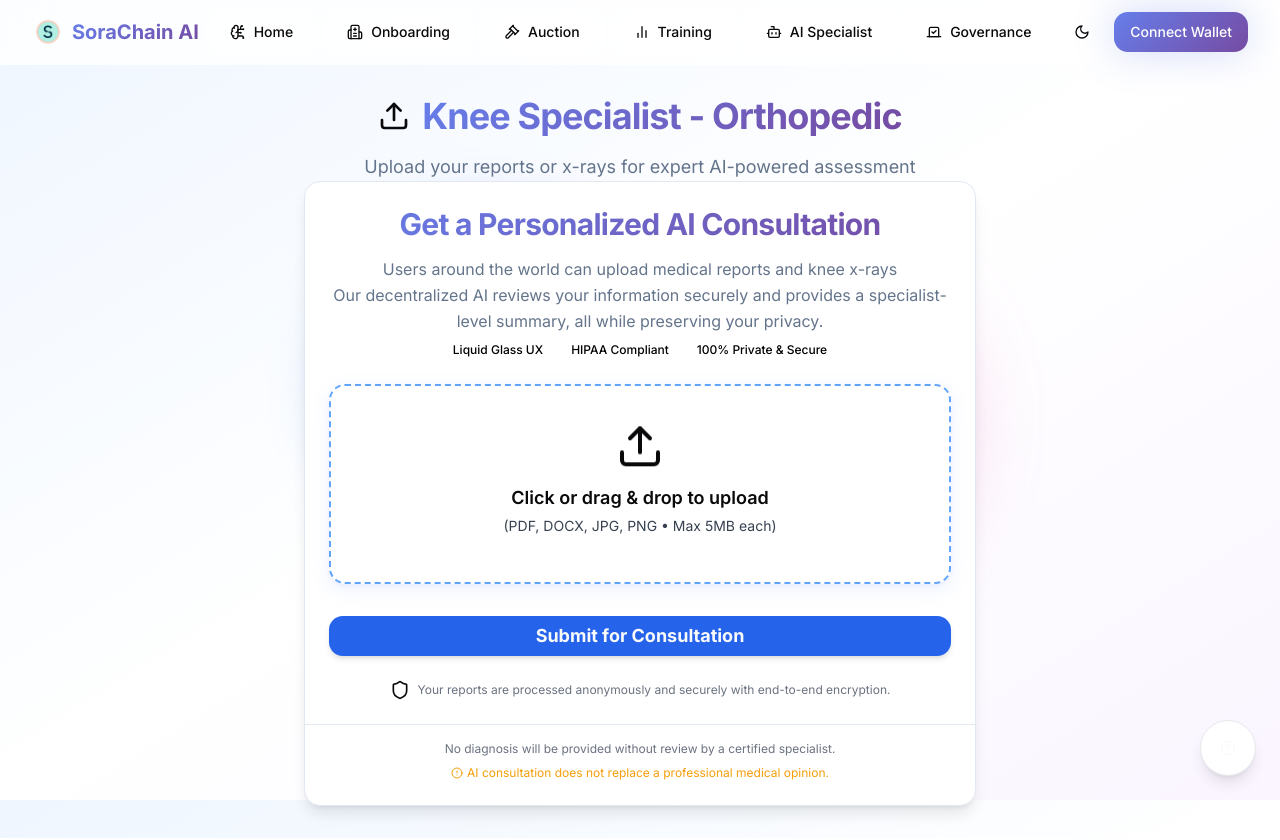
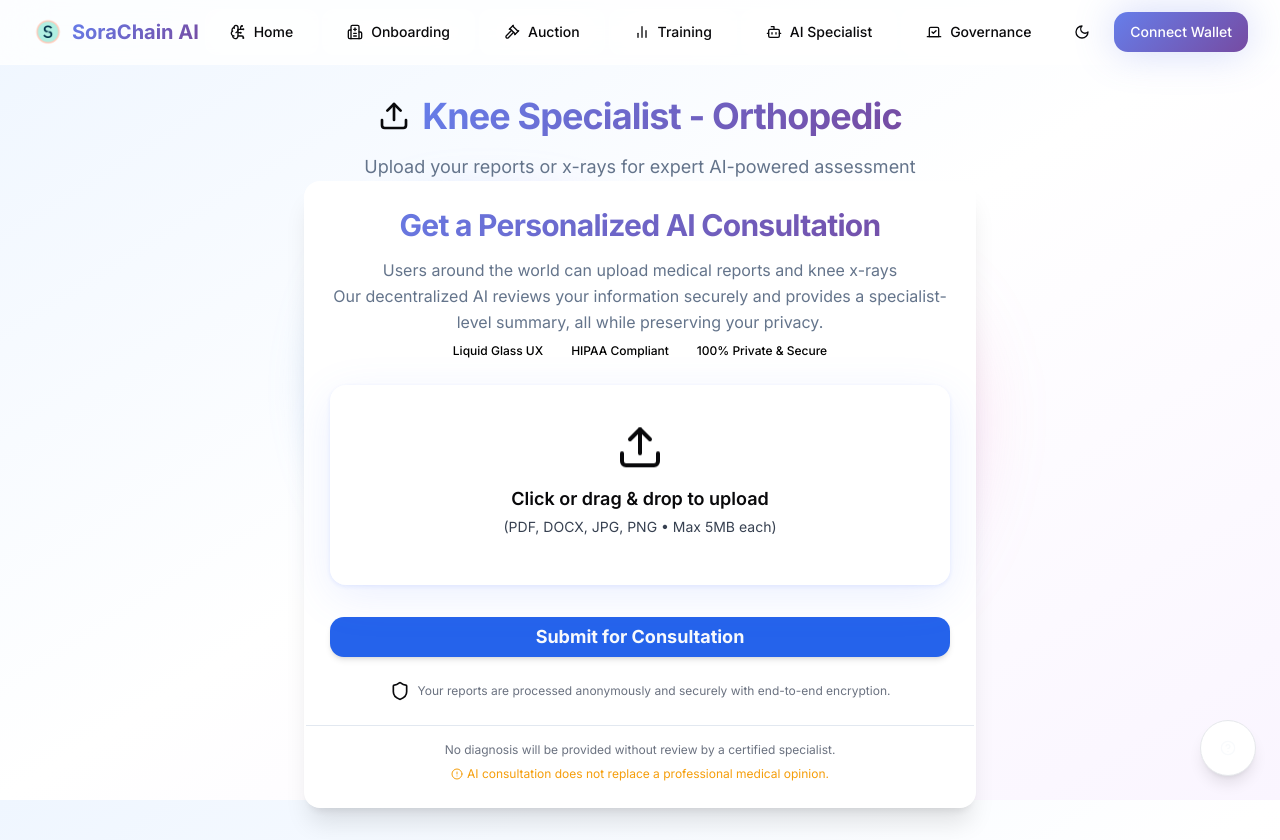
Before and after one commit to SoraChain-AI/Healthcare-ortho, a React (Vite) app: page /inference in a window 1280 px wide. Built offline with nearby package versions, Linux system fonts and the light colour scheme.

Commit message:
Reverted to commit d9946b8cfa4dfbe4ae27dae9a3cb954eb1550c10

```diff
--- a/src/pages/Inference.tsx
+++ b/src/pages/Inference.tsx
@@ -115,7 +115,7 @@ const Inference = () => {
         icon={<Upload className="h-8 w-8" />}
       />
       <div className="flex flex-col items-center justify-center min-h-[70vh]">
-        <Card className="max-w-2xl w-full border bg-white dark:bg-gray-900 shadow-lg relative">
+        <Card className="glass-card max-w-2xl w-full backdrop-blur-lg border-2 border-sorachain-light/30 shadow-xl relative animate-fade-in">
           <CardHeader className="text-center">
             <CardTitle className="text-3xl font-bold text-gradient mb-2">
               Get a Personalized AI Consultation
@@ -131,15 +131,17 @@ const Inference = () => {
             </div>
           </CardHeader>
           <CardContent>
-            <div className={`transition-all duration-300 p-0`}>
+            <div
+              className={`transition-all duration-300 p-0`}
+            >
               <div
                 onDrop={handleDrop}
                 onDragOver={e => e.preventDefault()}
-                className="border-2 border-dashed border-blue-400 hover:border-sorachain-primary transition rounded-2xl bg-white dark:bg-gray-800 flex flex-col items-center justify-center p-8 min-h-[200px] cursor-pointer"
+                className="border-2 border-dashed border-sorachain-light hover:border-sorachain-primary transition rounded-2xl bg-white/60 dark:bg-sorachain-dark/50 flex flex-col items-center justify-center p-8 min-h-[200px] glass-card glow-effect cursor-pointer"
                 onClick={handleUploadClick}
                 style={{
                   boxShadow:
-                    '0 6px 20px 0 rgba(102,134,255,0.10), 0 1.5px 4px 0 rgba(102,134,255,0.09)'
+                    '0 12px 45px 0 rgba(102,134,255,0.12), 0 1.5px 4px 0 rgba(102,134,255,0.15)'
                 }}
                 tabIndex={0}
                 role="button"
@@ -167,13 +169,13 @@ const Inference = () => {
               )}
             </div>
             {uploadedFiles.length > 0 && (
-              <div className="bg-gray-50 dark:bg-gray-800 rounded-lg mt-6 p-4 animate-fade-in">
+              <div className="bg-gray-50/60 dark:bg-gray-800/60 rounded-lg mt-6 p-4 animate-fade-in">
                 <h3 className="text-base font-bold mb-2 text-sorachain-primary">Files ready for consultation:</h3>
                 <ul className="space-y-2">
                   {uploadedFiles.map((file, idx) => (
                     <li
                       key={idx}
-                      className="flex justify-between items-center bg-white dark:bg-gray-900 border border-gray-200 dark:border-gray-700 px-3 py-2 rounded-md"
+                      className="flex justify-between items-center bg-white/70 dark:bg-gray-900/60 border border-gray-200 dark:border-gray-700 px-3 py-2 rounded-md"
                     >
                       <div className="flex items-center">
                         <FileText className="h-5 w-5 mr-2 text-sorachain-primary" />
@@ -199,7 +201,7 @@ const Inference = () => {
             <div className="pt-8 space-y-3">
               <Button
                 onClick={handleSubmit}
-                className="w-full text-lg font-bold shadow-md py-4"
+                className="w-full sorachain-button transition-all duration-300 text-lg font-bold shadow-md py-4"
                 disabled={isUploading}
               >
                 {isUploading
```
